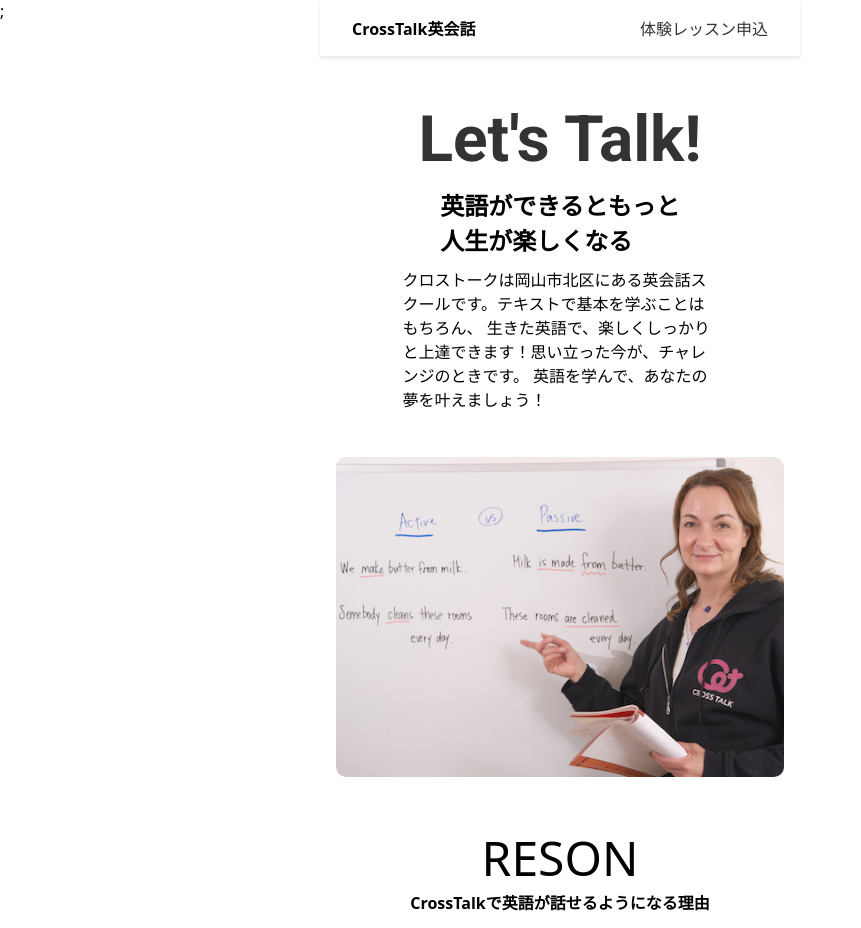
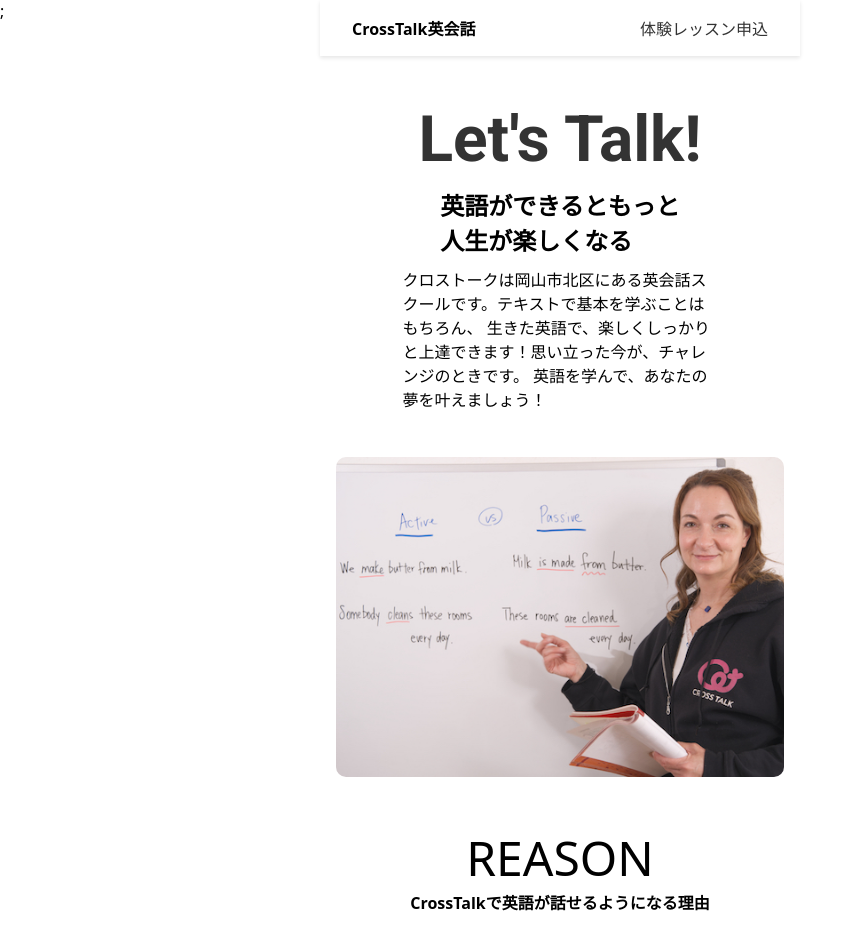
Before and after one commit to nyon3/CrossTalk-English, a Next.js app: page / in a window 1280 px wide. Shown: the top 928 px of the page, without its empty margins (0-861 px from the left). Built offline with nearby package versions, Linux system fonts and the light colour scheme; no server answers.

Commit message:
fix misspelling

```diff
--- a/pages/index.js
+++ b/pages/index.js
@@ -65,7 +65,7 @@
         />
         <SectionHeader
           mainHeader="CrossTalkで英語が話せるようになる理由"
-          subHeader={"RESON"}
+          subHeader={"REASON"}
         />
         <HighlightedFeature config={features} />
         <SectionHeader
```
